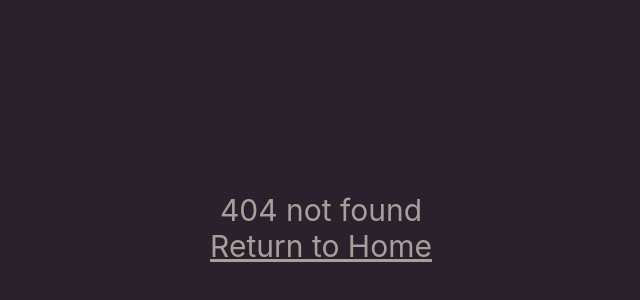
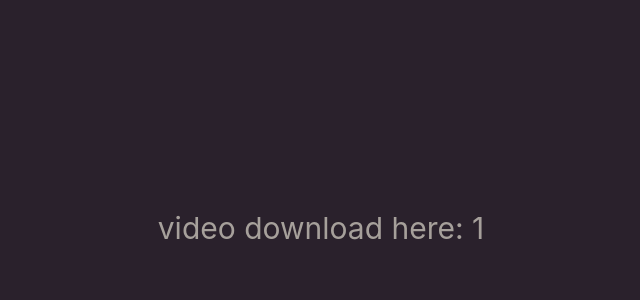
Before and after one commit to oliverej2302/media-player-plus, a React (Vite) app: page /video/1 in a window 1280 px wide. Before the commit this address had no page. Shown: the part 172-472 px from the top of the page, without its empty margins (319-959 px from the left). Built offline with nearby package versions, Linux system fonts and the light colour scheme.

Commit message:
refactor: add regex validation for YouTube URL input

```diff
--- a/src/components/UrlInputPage.tsx
+++ b/src/components/UrlInputPage.tsx
@@ -3,7 +3,9 @@ import { useNavigate } from "react-router-dom";
 
 const UrlInputPage = () => {
   const [urlInput, setUrlInput] = useState("");
-  const isValidUrl = urlInput.includes("https://www.youtube.com");
+  const urlRE = /(?<=[=/&])[a-zA-Z0-9_-]{11}(?=[=/&?#\n\r]|$)/;
+  //const isValidUrl = urlInput.includes("https://www.youtube.com");
+  const videoID = urlInput.match(urlRE);
   const videoAnalysisPath = "./video";
 
   const navigate = useNavigate();
@@ -17,12 +19,12 @@ const UrlInputPage = () => {
           value={urlInput}
           onChange={(e) => setUrlInput(e.target.value)}
         />
-        {isValidUrl ? (
+        {videoID ? (
           <button
             className="w-120 h-20 rounded-full mt-12 bg-stone-700 border-2 border-stone-400"
             onClick={() => {
               console.log("clicked");
-              navigate(videoAnalysisPath);
+              navigate(videoAnalysisPath + "/" + videoID);
             }}
           >
             <span className="text-3xl text-stone-400">Download</span>
--- a/src/components/VideoAnalysisPage.tsx
+++ b/src/components/VideoAnalysisPage.tsx
@@ -1,8 +1,13 @@
+import { useParams } from "react-router-dom";
+
 const VideoAnalysisPage = () => {
+  const params = useParams<{ url: string }>();
   return (
     <>
       <div className="bg-mauve-800 h-screen w-full px-20 flex flex-col justify-center items-center">
-        <span>video download here</span>
+        <span className="text-3xl text-stone-400">
+          video download here: {params.url}
+        </span>
       </div>
     </>
   );
--- a/src/main.tsx
+++ b/src/main.tsx
@@ -13,7 +13,7 @@ const router = createBrowserRouter([
     errorElement: <ErrorPage />,
   },
   {
-    path: "/video",
+    path: "/video/:url",
     element: <VideoAnalysisPage />,
   },
 ]);
```
